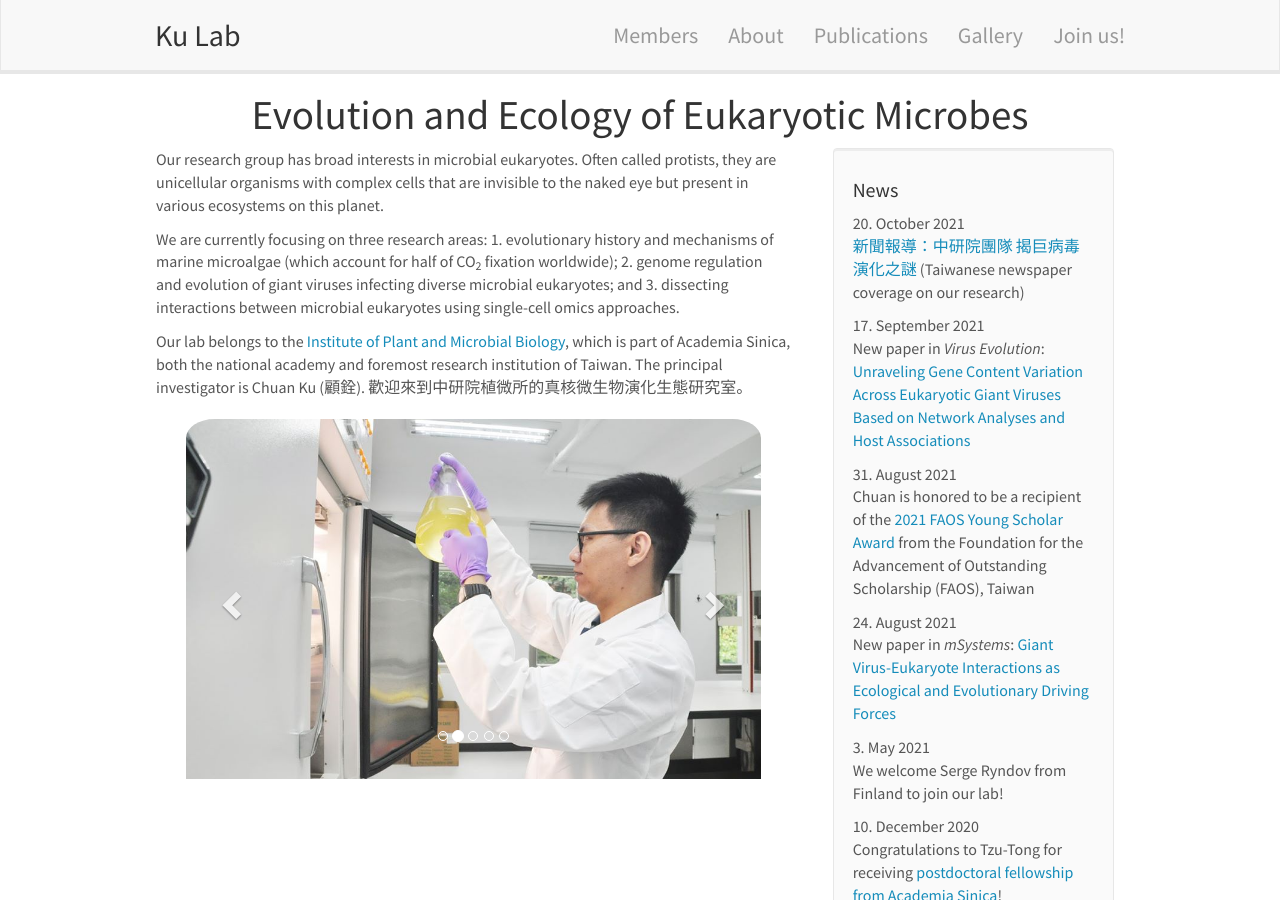
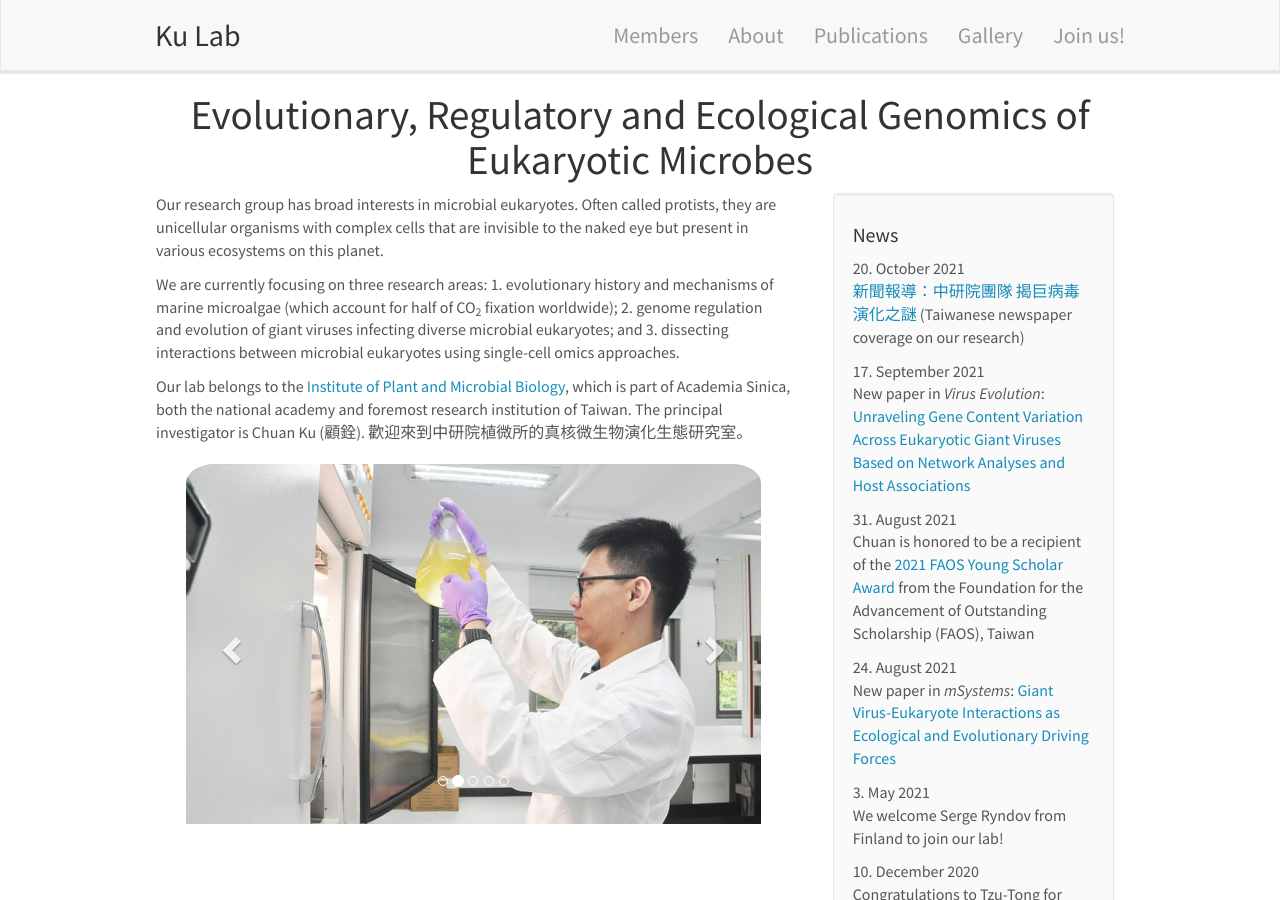
Before and after one commit to tzutongkao/Kao_Lab, a Jekyll site: the page built from _pages/home.md, in a window 1280 px wide and 900 px high. Built offline with Jekyll 4.4.1, drawn with Linux system fonts in a browser that asks for light colours; nearby versions of some CDN libraries.

Commit message:
Update homelay.html

```diff
--- a/_layouts/homelay.html
+++ b/_layouts/homelay.html
@@ -1,7 +1,7 @@
 ---
 layout: default
 ---
-<center><h1>Evolution and Ecology of Eukaryotic Microbes</h1></center>
+<center><h1>Evolutionary, Regulatory and Ecological Genomics of Eukaryotic Microbes</h1></center>
 
   <div id="homeid" class="col-sm-8">
 	{{ content }}
```
